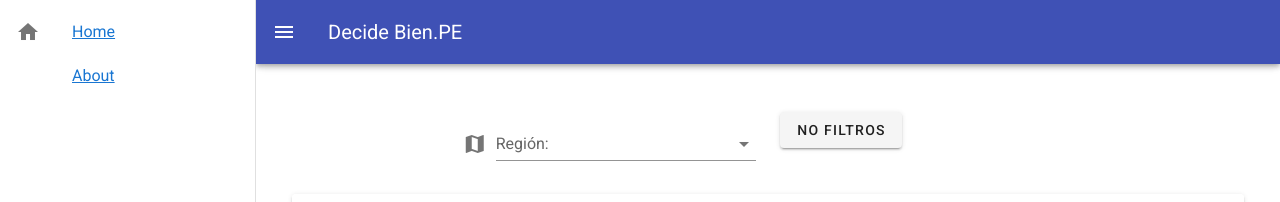
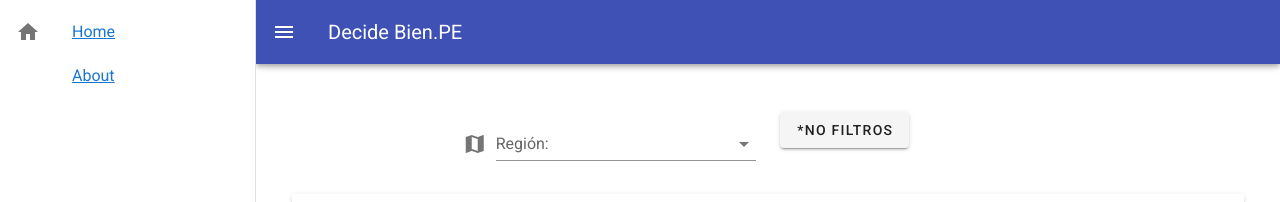
Before and after one commit to jincio/decidebienpe-pwa, a Vue app: page /#/ in a window 1280 px wide. Shown: the top 202 px of the page. Built offline with nearby package versions, Linux system fonts and the light colour scheme.

Commit message:
final webworker test

```diff
--- a/src/views/Home.vue
+++ b/src/views/Home.vue
@@ -14,7 +14,7 @@
             ></v-select>
           </v-col>
           <v-col cols="6" md="4"
-            ><v-btn @click="onNoFiltrosClicked">No Filtros</v-btn>
+            ><v-btn @click="onNoFiltrosClicked">*No Filtros</v-btn>
           </v-col>
         </v-row>
       </v-col>
```
